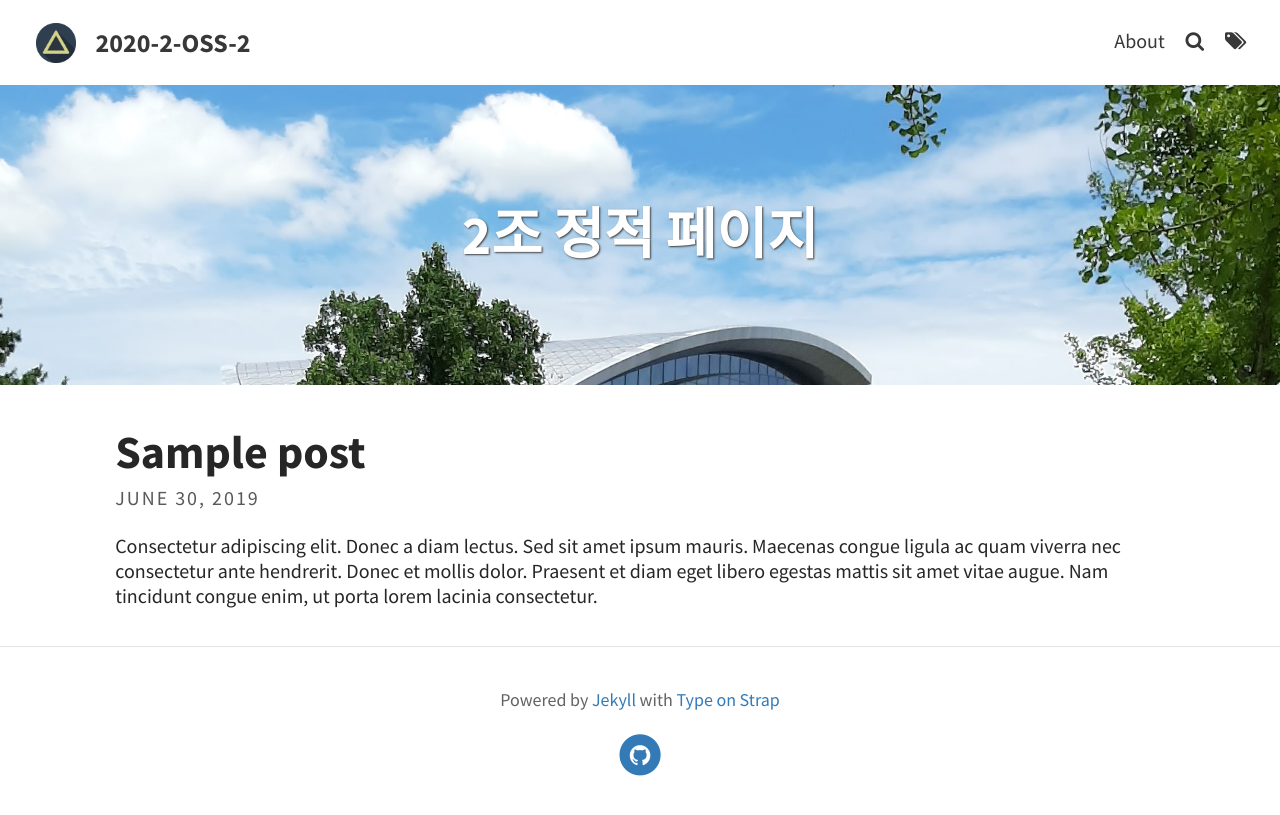
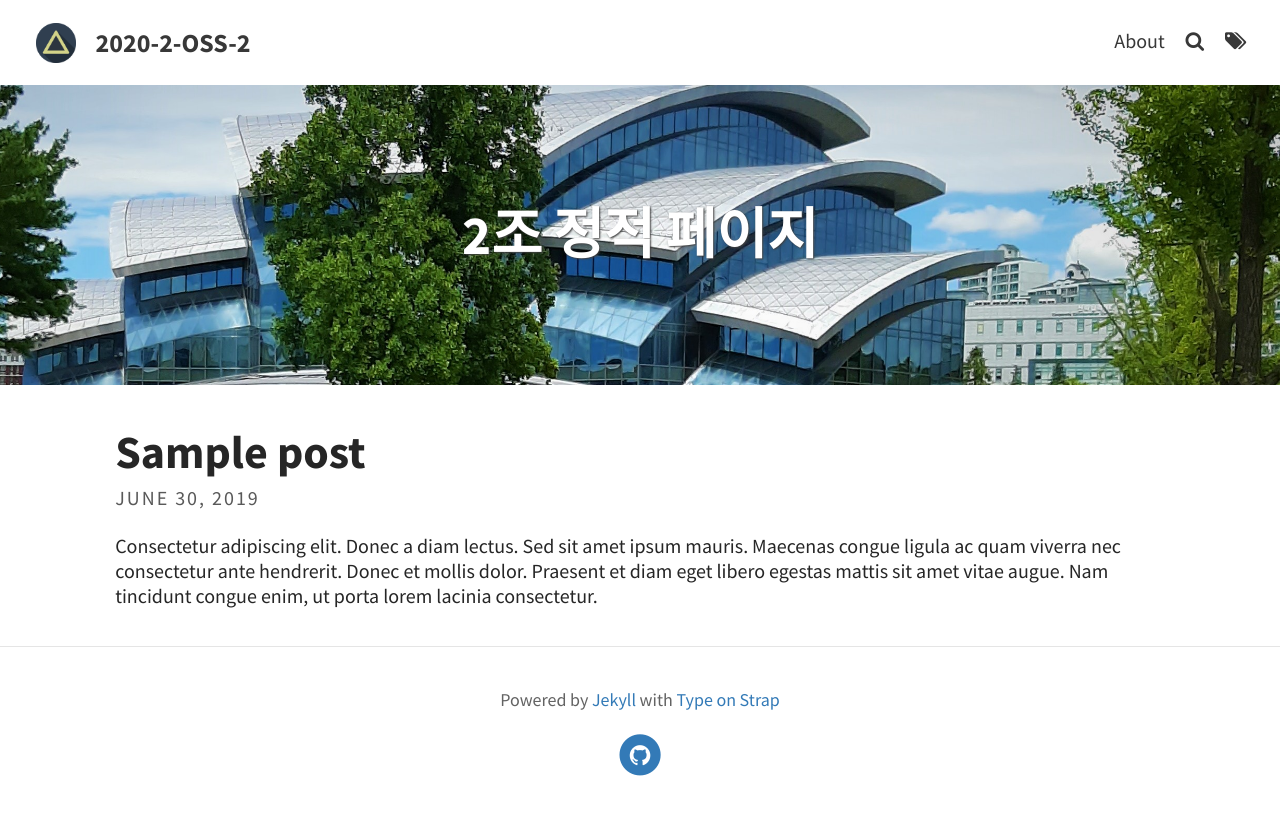
Before and after one commit to 20-2-SKKU-OSS/2020-2-OSS-2, a Jekyll site: the page built from index.html, in a window 1280 px wide. Shown: the top 815 px of the page. Built offline with Jekyll 4.4.1, drawn with Linux system fonts in a browser that asks for light colours; the list of posts is cut into pages by our own code.

Commit message:
edit library.jpg

```diff
--- a/_config.yml
+++ b/_config.yml
@@ -10,7 +10,7 @@ favicon: assets/favicon.ico                             # Icon displayed in the
 
 # Header and footer text
 header_text: 2조 정적 페이지  # Change Blog header text
-header_feature_image: assets/img/pexels/library.jpg
+header_feature_image: assets/img/library.jpg
 footer_text: >
   Powered by <a href="https://jekyllrb.com/">Jekyll</a> with <a href="https://github.com/sylhare/Type-on-Strap">Type on Strap</a>
 
```
Also changed, not shown: assets/img/library.jpg (added), assets/img/pexels/library.jpg (deleted), 1 other file.
